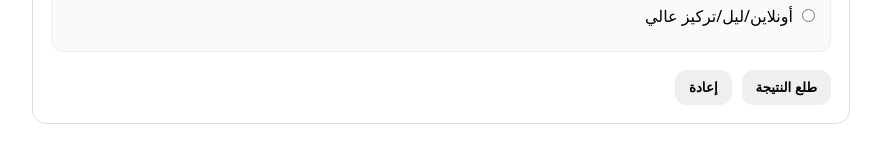
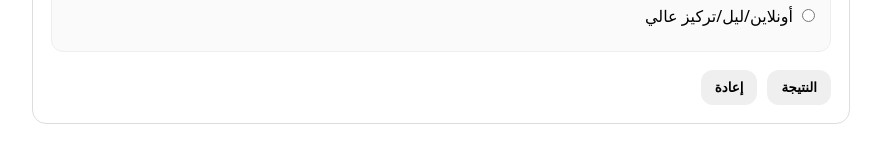
Before and after one commit to Iwaj7/Ramadan-Personality-Quiz, a plain HTML site: page index.html in a window 1280 px wide. Shown: the part 1219-1364 px from the top of the page, without its empty margins (199-1080 px from the left). Drawn offline with Linux system fonts and the light colour scheme.

Commit message:
Update index.html

```diff
--- a/index.html
+++ b/index.html
@@ -25,7 +25,7 @@
     <form id="quiz"></form>
 
     <div class="actions">
-      <button type="button" id="submitBtn">طلع النتيجة</button>
+      <button type="button" id="submitBtn">النتيجة</button>
       <button type="button" id="resetBtn">إعادة</button>
     </div>
 
```
